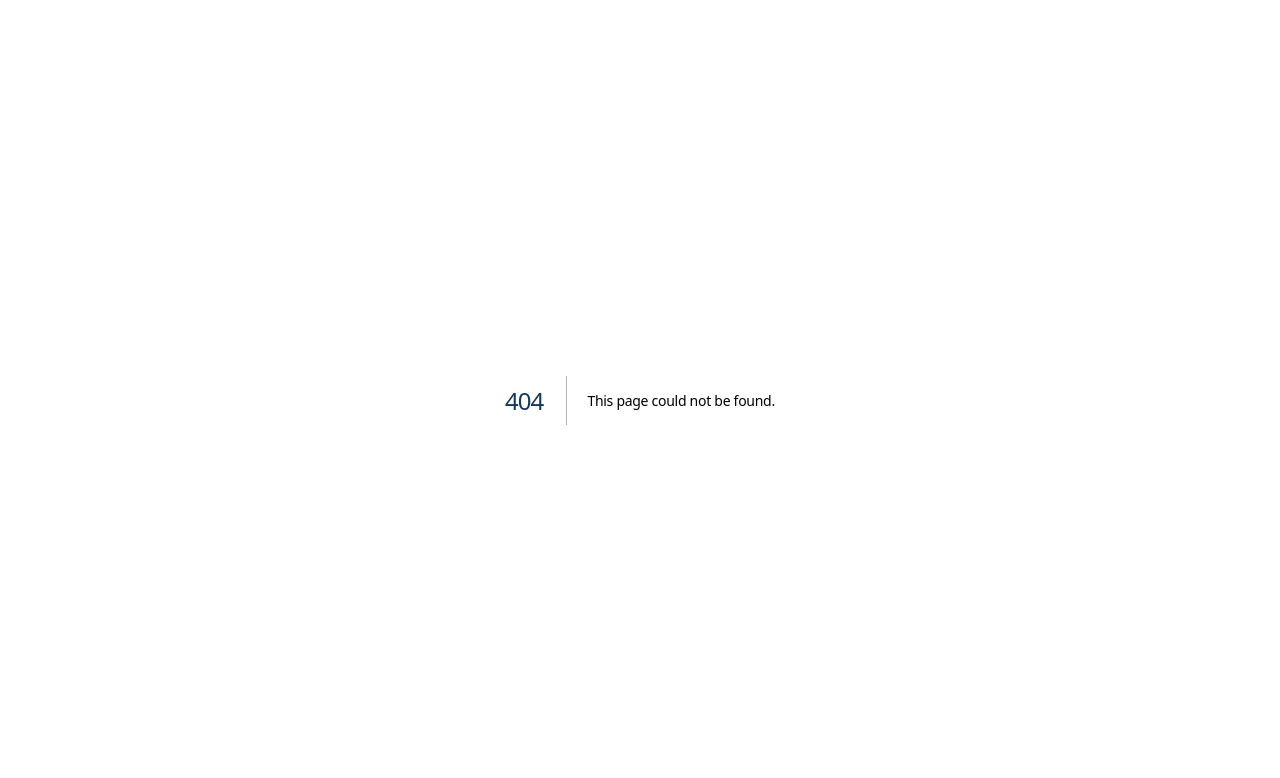
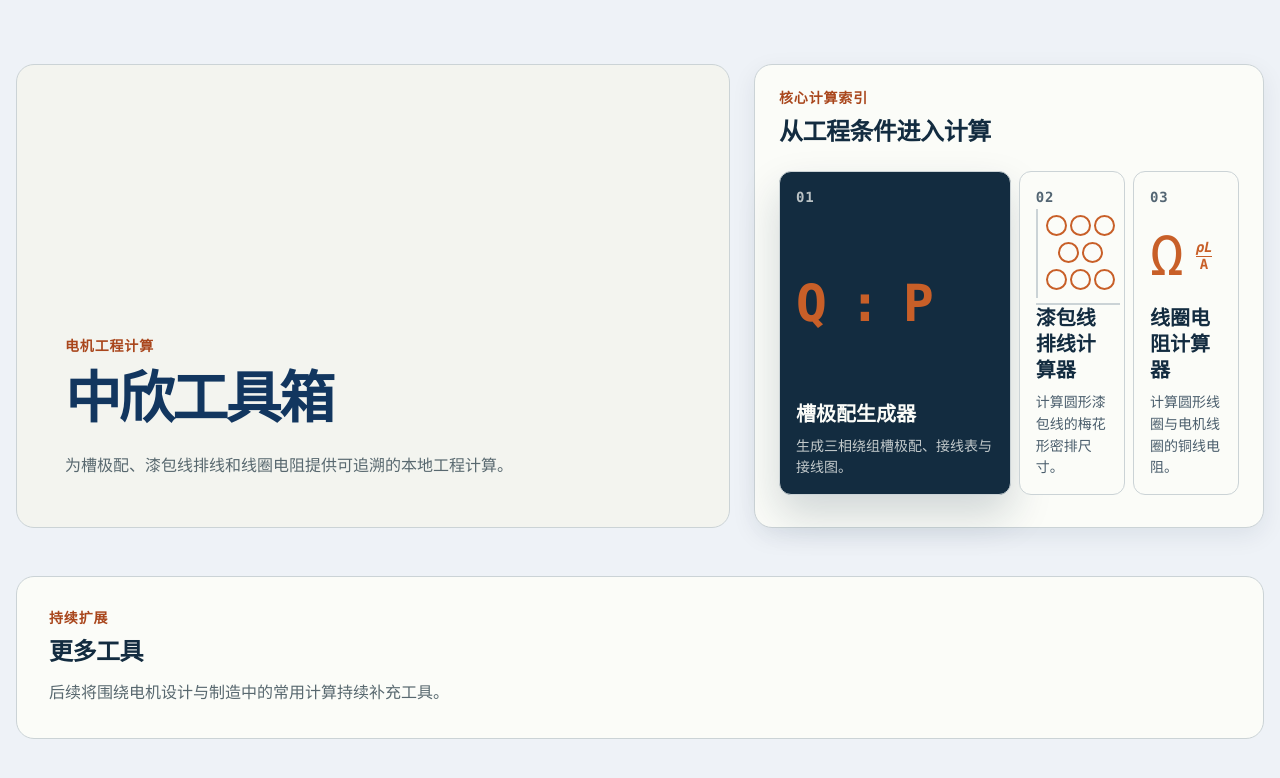
Before and after one commit to Jasonking-hub/three-phase-winding-generator, a Next.js app: page / in a window 1280 px wide. Before the commit this address had no page. Shown: the top 778 px of the page. Built offline with nearby package versions, Linux system fonts and the light colour scheme.

Commit message:
feat: build Zhongxin toolbox homepage

```diff
--- /dev/null
+++ b/app/HomeToolRail.tsx
@@ -0,0 +1,72 @@
+"use client";
+
+import Link from "next/link";
+import { useState, type KeyboardEvent } from "react";
+import { TOOL_REGISTRY } from "./tools.js";
+import styles from "./home.module.css";
+
+function ToolVisual({ visual }: { visual: string }) {
+  if (visual === "slotPole") {
+    return <span className={styles.slotPoleVisual} aria-hidden="true">Q : P</span>;
+  }
+
+  if (visual === "wirePacking") {
+    return (
+      <span className={styles.wirePackingVisual} aria-hidden="true">
+        <span className={styles.wireBoundaryLeft} />
+        <span className={styles.wireBoundaryBottom} />
+        <span className={`${styles.wireRow} ${styles.wireRowOne}`}><i /><i /><i /></span>
+        <span className={`${styles.wireRow} ${styles.wireRowTwo}`}><i /><i /></span>
+        <span className={`${styles.wireRow} ${styles.wireRowThree}`}><i /><i /><i /></span>
+      </span>
+    );
+  }
+
+  return (
+    <span className={styles.resistanceVisual} aria-hidden="true">
+      <strong>Ω</strong>
+      <small><i>ρL</i><b>A</b></small>
+    </span>
+  );
+}
+
+export default function HomeToolRail() {
+  const [activeId, setActiveId] = useState("slot-pole");
+
+  const handleKeyDown = (event: KeyboardEvent<HTMLAnchorElement>) => {
+    if (event.key === " ") {
+      event.preventDefault();
+      event.currentTarget.click();
+    }
+  };
+
+  return (
+    <section className={styles.toolSection} aria-labelledby="tool-rail-title">
+      <p className={styles.sectionEyebrow}>核心计算索引</p>
+      <h2 id="tool-rail-title">从工程条件进入计算</h2>
+      <div className={styles.toolRail}>
+        {TOOL_REGISTRY.map((tool) => {
+          const isActive = activeId === tool.id;
+          return (
+            <Link
+              className={styles.toolCard}
+              data-active={isActive}
+              href={tool.href}
+              key={tool.id}
+              onFocus={() => setActiveId(tool.id)}
+              onKeyDown={handleKeyDown}
+              onPointerEnter={() => setActiveId(tool.id)}
+            >
+              <span className={styles.toolIndex}>{String(tool.index).padStart(2, "0")}</span>
+              <ToolVisual visual={tool.visual} />
+              <span className={styles.toolContent}>
+                <strong>{tool.name}</strong>
+                <span>{tool.description}</span>
+              </span>
+            </Link>
+          );
+        })}
+      </div>
+    </section>
+  );
+}
--- /dev/null
+++ b/app/home.module.css
@@ -0,0 +1,312 @@
+.homePage {
+  width: min(100% - 32px, 1280px);
+  margin: 0 auto;
+  padding: 64px 0 48px;
+  color: var(--color-ink, #132c40);
+}
+
+.hero {
+  display: grid;
+  grid-template-columns: 7fr 5fr;
+  gap: 24px;
+  align-items: stretch;
+}
+
+.heroCopy,
+.toolSection,
+.moreTools {
+  border: 1px solid var(--color-line, #cbd3d6);
+  background: var(--color-surface, #fbfcf8);
+  border-radius: 18px;
+}
+
+.heroCopy {
+  display: flex;
+  min-height: 464px;
+  flex-direction: column;
+  justify-content: flex-end;
+  padding: 48px;
+  background: var(--color-paper, #f3f4ef);
+}
+
+.kicker,
+.sectionEyebrow,
+.toolIndex {
+  margin: 0;
+  color: var(--color-brand, #a9461c);
+  font-family: var(--font-mono, "Cascadia Mono", Consolas, monospace);
+  font-size: 0.875rem;
+  font-weight: 650;
+  letter-spacing: 0.06em;
+  line-height: 1.4;
+}
+
+.hero h1,
+.toolSection h2,
+.moreTools h2 {
+  margin: 0;
+  font-family: var(--font-sans, "Microsoft YaHei", "PingFang SC", system-ui, sans-serif);
+}
+
+.hero h1 {
+  margin-top: 12px;
+  font-size: 3.5rem;
+  font-weight: 800;
+  letter-spacing: -0.045em;
+  line-height: 1.05;
+}
+
+.summary {
+  max-width: 32rem;
+  margin: 24px 0 0;
+  color: var(--color-text-secondary, #58686f);
+  font-size: 1rem;
+  line-height: 1.7;
+}
+
+.toolSection {
+  padding: 24px;
+  box-shadow: var(--shadow-raised, 0 8px 24px rgba(19, 44, 64, 0.08));
+}
+
+.toolSection h2,
+.moreTools h2 {
+  margin-top: 8px;
+  font-size: 1.5rem;
+  font-weight: 700;
+  letter-spacing: -0.02em;
+  line-height: 1.25;
+}
+
+.toolRail {
+  display: flex;
+  min-height: 320px;
+  gap: 8px;
+  margin-top: 24px;
+}
+
+.toolCard {
+  display: flex;
+  min-width: 0;
+  flex: 0.82 1 0;
+  flex-direction: column;
+  justify-content: space-between;
+  padding: 16px;
+  overflow: hidden;
+  border: 1px solid var(--color-line, #cbd3d6);
+  border-radius: 12px;
+  background: var(--color-surface, #fbfcf8);
+  color: var(--color-ink, #132c40);
+  text-decoration: none;
+  transition: flex-grow 540ms cubic-bezier(.22, 1, .36, 1), transform 540ms cubic-bezier(.22, 1, .36, 1), opacity 540ms cubic-bezier(.22, 1, .36, 1), background-color 540ms cubic-bezier(.22, 1, .36, 1), color 540ms cubic-bezier(.22, 1, .36, 1);
+}
+
+.toolCard[data-active="true"] {
+  flex-grow: 2.25;
+  background: var(--color-ink, #132c40);
+  color: var(--color-surface, #fbfcf8);
+  box-shadow: var(--shadow-active, 0 20px 42px rgba(19, 44, 64, 0.18));
+}
+
+.toolCard:hover,
+.toolCard:focus-visible {
+  transform: translateY(-2px);
+}
+
+.toolCard:focus-visible {
+  outline: 2px solid var(--color-brand, #a9461c);
+  outline-offset: 3px;
+}
+
+.toolCard:active {
+  transform: translateY(0);
+}
+
+.toolIndex {
+  color: inherit;
+  opacity: 0.72;
+}
+
+.toolContent {
+  display: grid;
+  gap: 8px;
+}
+
+.toolContent strong {
+  font-size: 1.25rem;
+  line-height: 1.3;
+}
+
+.toolContent span {
+  color: inherit;
+  font-size: 0.875rem;
+  line-height: 1.55;
+  opacity: 0.76;
+}
+
+.slotPoleVisual,
+.resistanceVisual {
+  font-family: var(--font-mono, "Cascadia Mono", Consolas, monospace);
+  color: var(--color-graphic, #c85f28);
+}
+
+.slotPoleVisual {
+  align-self: flex-start;
+  font-size: clamp(2rem, 4vw, 3.5rem);
+  font-weight: 650;
+  letter-spacing: -0.08em;
+}
+
+.wirePackingVisual {
+  position: relative;
+  display: grid;
+  width: 132px;
+  height: 98px;
+  align-self: flex-start;
+  grid-template-rows: repeat(3, 24px);
+  gap: 3px;
+  padding: 8px 0 8px 10px;
+}
+
+.wireRow {
+  display: flex;
+  gap: 3px;
+}
+
+.wireRow i {
+  display: block;
+  width: 21px;
+  height: 21px;
+  border: 2px solid var(--color-graphic, #c85f28);
+  border-radius: 50%;
+}
+
+.wireRowTwo {
+  padding-left: 12px;
+}
+
+.wireBoundaryLeft,
+.wireBoundaryBottom {
+  position: absolute;
+  background: var(--color-line, #cbd3d6);
+}
+
+.wireBoundaryLeft {
+  top: 2px;
+  bottom: 7px;
+  left: 0;
+  width: 2px;
+}
+
+.wireBoundaryBottom {
+  right: 48px;
+  bottom: 0;
+  left: 0;
+  height: 2px;
+}
+
+.resistanceVisual {
+  display: flex;
+  align-items: center;
+  gap: 12px;
+}
+
+.resistanceVisual strong {
+  font-size: 3.5rem;
+  font-weight: 500;
+}
+
+.resistanceVisual small {
+  display: grid;
+  font-size: 0.875rem;
+  font-weight: 650;
+  line-height: 1.1;
+  text-align: center;
+}
+
+.resistanceVisual small b {
+  border-top: 1px solid currentColor;
+  font-weight: 650;
+}
+
+.moreTools {
+  margin-top: 48px;
+  padding: 32px;
+}
+
+.moreTools p:last-child {
+  max-width: 42rem;
+  margin: 12px 0 0;
+  color: var(--color-text-secondary, #58686f);
+  font-size: 1rem;
+  line-height: 1.7;
+}
+
+@media (max-width: 1023px) {
+  .hero {
+    grid-template-columns: 1fr;
+  }
+
+  .heroCopy {
+    min-height: 0;
+  }
+
+  .toolRail {
+    min-height: 0;
+    flex-direction: column;
+  }
+
+  .toolCard,
+  .toolCard[data-active="true"] {
+    min-height: 144px;
+    flex: 1 1 auto;
+  }
+
+  .toolCard {
+    display: grid;
+    grid-template-columns: auto 136px minmax(0, 1fr);
+    align-items: center;
+    gap: 16px;
+  }
+}
+
+@media (max-width: 639px) {
+  .homePage {
+    padding-top: 32px;
+  }
+
+  .heroCopy {
+    padding: 32px 24px;
+  }
+
+  .hero h1 {
+    font-size: 2.5rem;
+  }
+
+  .toolSection,
+  .moreTools {
+    padding: 24px;
+  }
+
+  .toolCard {
+    grid-template-columns: auto 94px minmax(0, 1fr);
+    gap: 12px;
+  }
+
+  .wirePackingVisual {
+    transform: scale(0.78);
+    transform-origin: left center;
+  }
+}
+
+@media (prefers-reduced-motion: reduce) {
+  .toolCard {
+    transition: none;
+  }
+
+  .toolCard:hover,
+  .toolCard:focus-visible,
+  .toolCard:active {
+    transform: none;
+  }
+}
--- /dev/null
+++ b/app/page.tsx
@@ -0,0 +1,24 @@
+import HomeToolRail from "./HomeToolRail";
+import styles from "./home.module.css";
+
+export default function HomePage() {
+  return (
+    <main className={styles.homePage}>
+      <section className={styles.hero} aria-labelledby="home-title">
+        <div className={styles.heroCopy}>
+          <p className={styles.kicker}>电机工程计算</p>
+          <h1 id="home-title">中欣工具箱</h1>
+          <p className={styles.summary}>
+            为槽极配、漆包线排线和线圈电阻提供可追溯的本地工程计算。
+          </p>
+        </div>
+        <HomeToolRail />
+      </section>
+      <section className={styles.moreTools} aria-labelledby="more-tools-title">
+        <p className={styles.sectionEyebrow}>持续扩展</p>
+        <h2 id="more-tools-title">更多工具</h2>
+        <p>后续将围绕电机设计与制造中的常用计算持续补充工具。</p>
+      </section>
+    </main>
+  );
+}
--- /dev/null
+++ b/app/tools.js
@@ -0,0 +1,26 @@
+export const TOOL_REGISTRY = [
+  {
+    id: "slot-pole",
+    index: 1,
+    name: "槽极配生成器",
+    href: "/slot-pole",
+    description: "生成三相绕组槽极配、接线表与接线图。",
+    visual: "slotPole",
+  },
+  {
+    id: "wire-layout",
+    index: 2,
+    name: "漆包线排线计算器",
+    href: "/wire-layout",
+    description: "计算圆形漆包线的梅花形密排尺寸。",
+    visual: "wirePacking",
+  },
+  {
+    id: "coil-resistance",
+    index: 3,
+    name: "线圈电阻计算器",
+    href: "/coil-resistance",
+    description: "计算圆形线圈与电机线圈的铜线电阻。",
+    visual: "resistance",
+  },
+];
```
Also changed, not shown: 1 other file (tests, documents, lock files or other folders).
